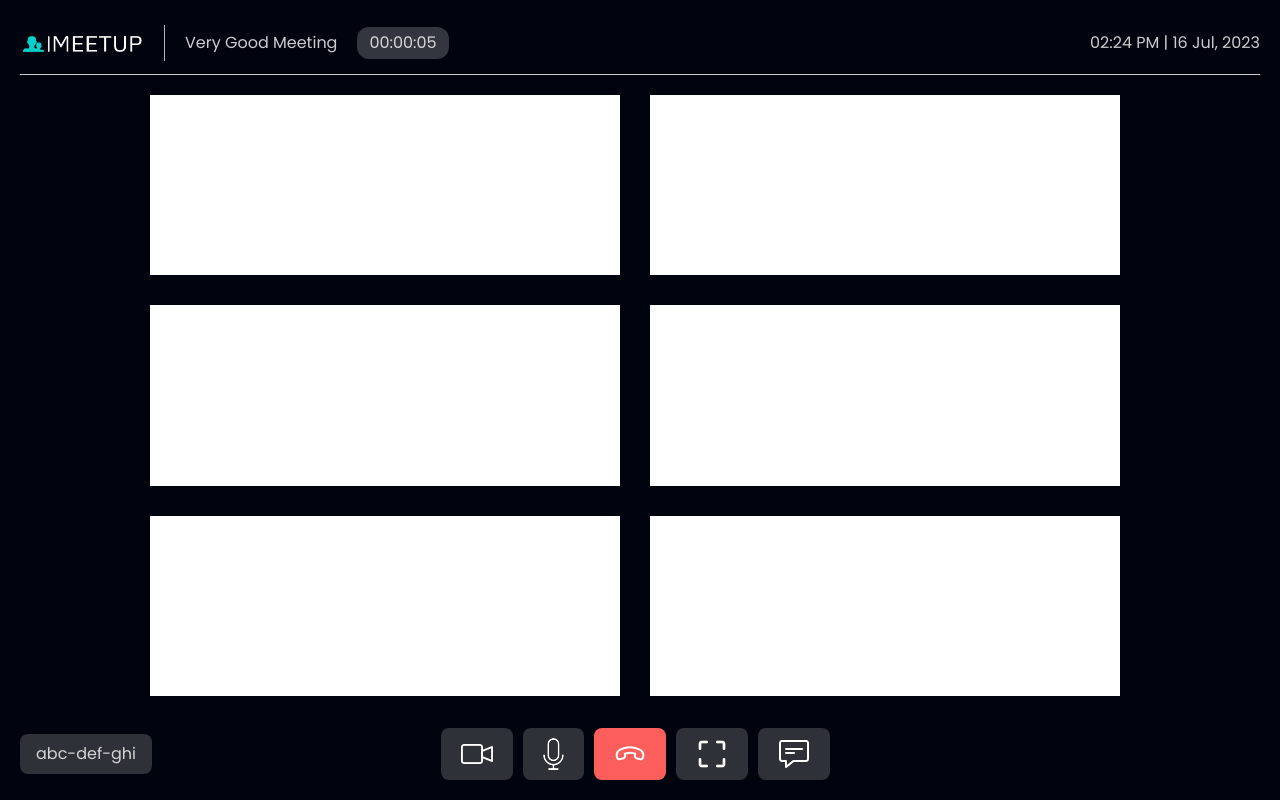
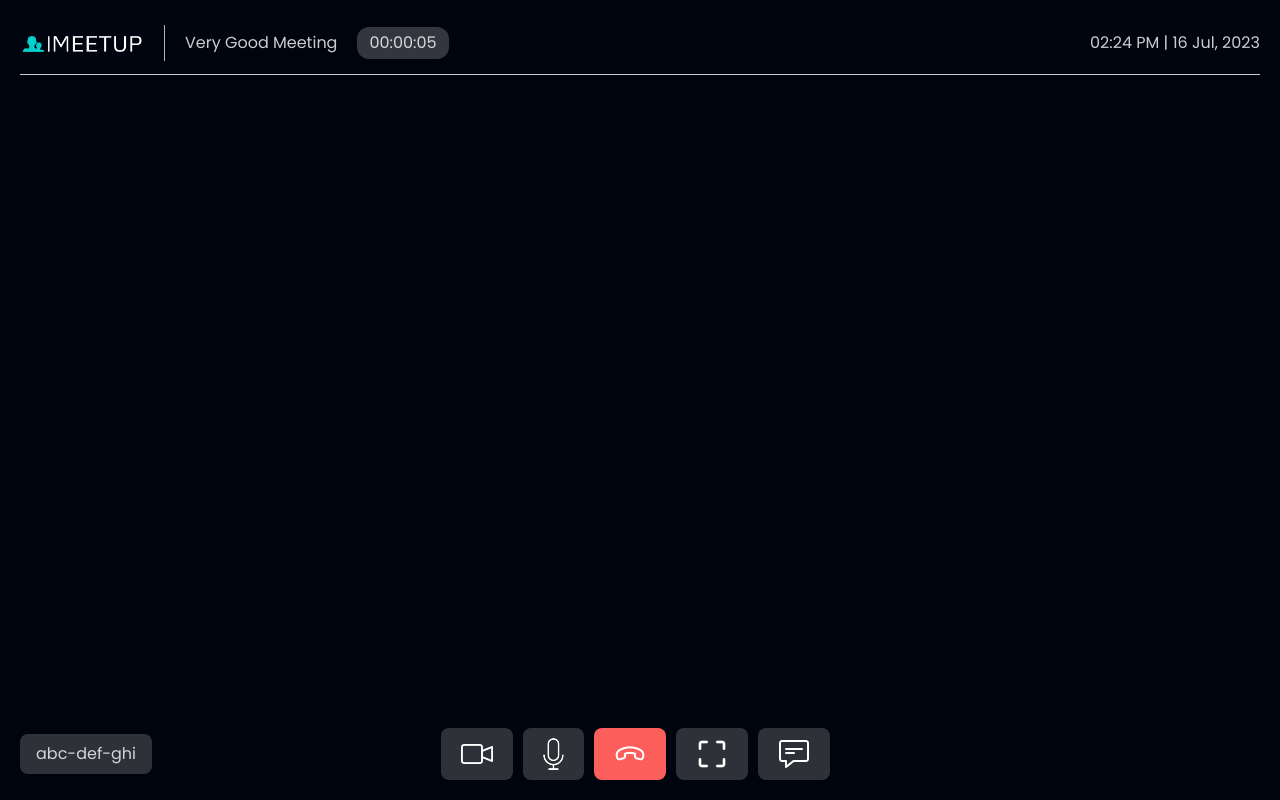
Before and after one commit to Ayanabha1/MeetUp, a React (Vite) app: page /meet in a window 1280 px wide. Built offline with nearby package versions, Linux system fonts and the light colour scheme.

Commit message:
updates before implementing the videochat functionality

```diff
--- a/src/components/MeetFeeds.jsx
+++ b/src/components/MeetFeeds.jsx
@@ -1,20 +1,35 @@
-import React from "react";
-
-const Video = () => {
-  return (
-    <div className="min-w-[150px] max-w-[470px] sm:w-[48%] bg-white"></div>
-  );
-};
+import React, { useEffect, useRef, useState } from "react";
+import { useDataLayerValue } from "../Datalayer/DataLayer";
 
 const MeetFeeds = () => {
+  const { showError } = useDataLayerValue();
+  const videoRef = useRef(null);
+  const getLocalStream = async () => {
+    try {
+      const stream = await navigator.mediaDevices.getUserMedia({
+        video: true,
+        audio: false,
+      });
+      if (videoRef.current) {
+        videoRef.current.srcObject = stream;
+      }
+    } catch (err) {
+      showError(err);
+    }
+  };
+
+  useEffect(() => {
+    // getLocalStream();
+  }, []);
+
   return (
     <div className="flex justify-center flex-wrap gap-[30px] h-[95%] w-[100%] overflow-hidden mr-[10px]">
-      <Video />
-      <Video />
-      <Video />
-      <Video />
-      <Video />
-      <Video />
+      {/* <video
+        className={`min-w-[150px] max-w-[470px] sm:w-[48%] object-contain h-[${height}]`}
+        ref={videoRef}
+        autoPlay
+        playsInline
+      /> */}
     </div>
   );
 };
```
